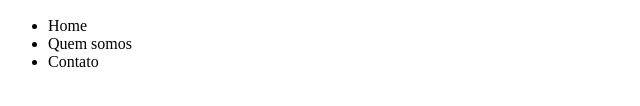
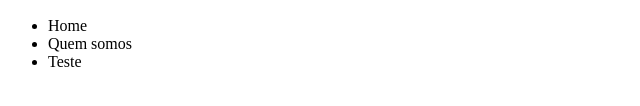
Before and after one commit to Jefferson-Lopes/FullStack, a plain HTML site: page projeto01/html/desafio01.html in a window 1280 px wide. Shown: the part 404-510 px from the top of the page, 0-640 px from the left. Drawn offline with Linux system fonts and the light colour scheme.

Commit message:
Update desafio01.html

```diff
--- a/projeto01/html/desafio01.html
+++ b/projeto01/html/desafio01.html
@@ -26,7 +26,7 @@
     <ul>
         <li>Home</li>
         <li>Quem somos</li>
-        <li>Contato</li>
+        <li>Teste</li>
     </ul>
 </body>
 
```
